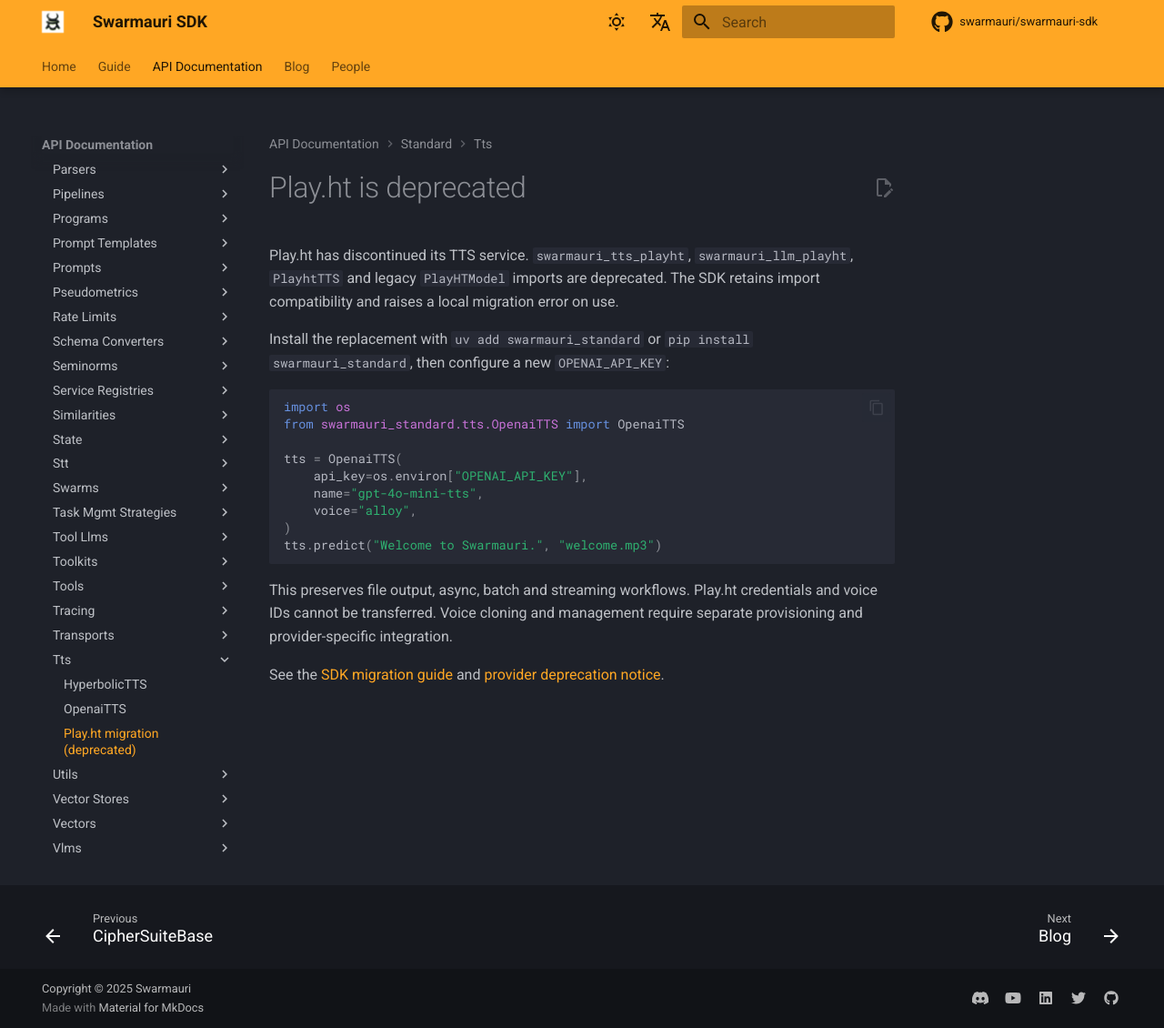
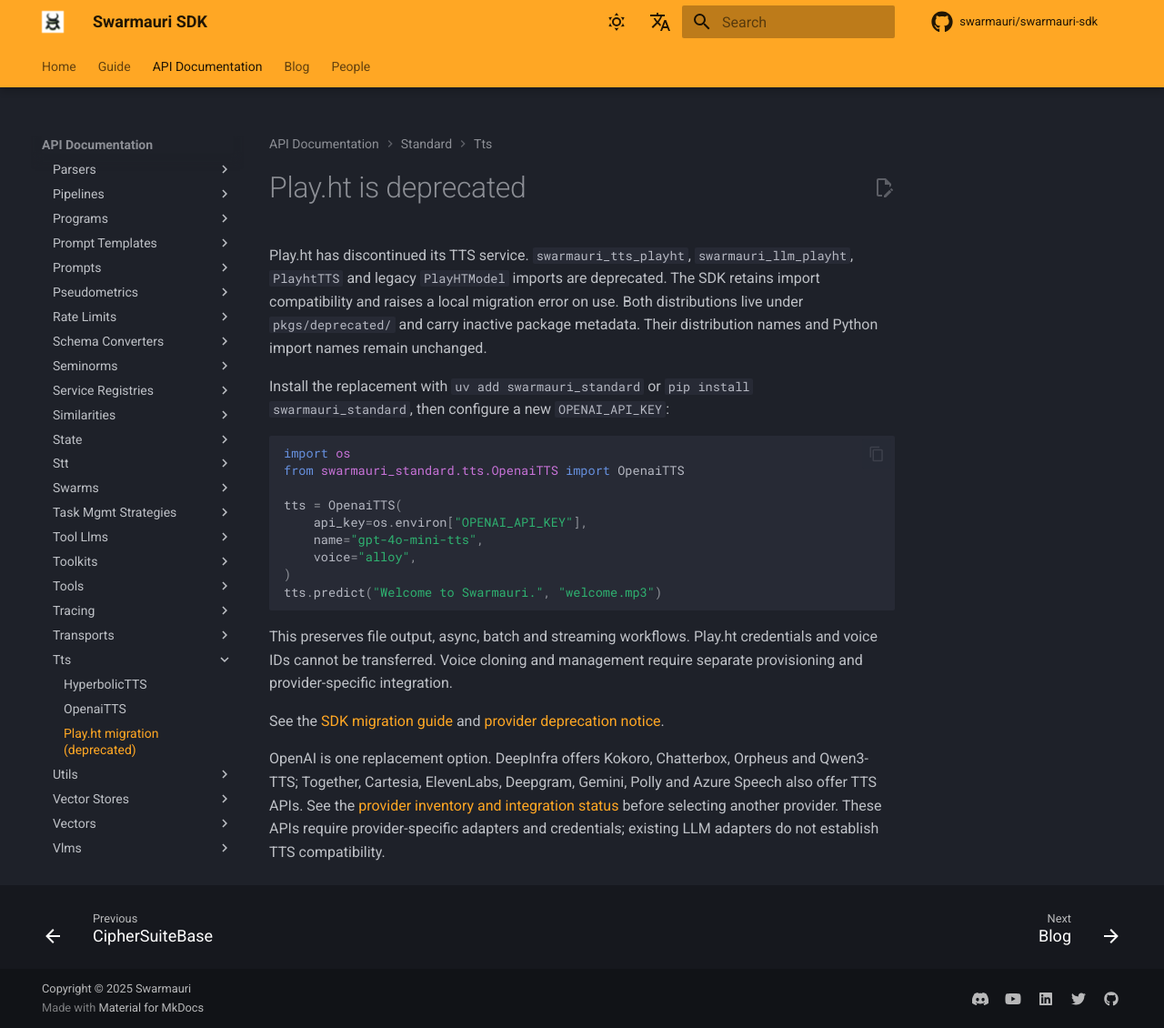
Before and after one commit to swarmauri/docs-swarmauri-com, an MkDocs documentation site: the page built from docs/home/playht_migration.md, in a window 1280 px wide and 1130 px high. Shown: the whole window at 91% size. Built offline with MkDocs 1.6.1 and Material for MkDocs 9.7.7, drawn with Linux system fonts in a browser that asks for light colours; comment, search, counter and statistics services are not loaded.

Commit message:
Document deprecated package locations and wider TTS alternatives

```diff
--- a/docs/home/playht_migration.md
+++ b/docs/home/playht_migration.md
@@ -3,6 +3,8 @@
 Play.ht has discontinued its TTS service. `swarmauri_tts_playht`,
 `swarmauri_llm_playht`, `PlayhtTTS` and legacy `PlayHTModel` imports are deprecated.
 The SDK retains import compatibility and raises a local migration error on use.
+Both distributions live under `pkgs/deprecated/` and carry inactive package
+metadata. Their distribution names and Python import names remain unchanged.
 
 Install the replacement with `uv add swarmauri_standard` or
 `pip install swarmauri_standard`, then configure a new `OPENAI_API_KEY`:
@@ -25,3 +27,9 @@ require separate provisioning and provider-specific integration.
 
 See the [SDK migration guide](https://github.com/swarmauri/swarmauri-sdk/blob/master/docs/migrations/playht.md)
 and [provider deprecation notice](https://docs.audiostack.ai/changelog/30th-july-2025-playht-deprecation-notice).
+
+OpenAI is one replacement option. DeepInfra offers Kokoro, Chatterbox, Orpheus
+and Qwen3-TTS; Together, Cartesia, ElevenLabs, Deepgram, Gemini, Polly and Azure
+Speech also offer TTS APIs. See the [provider inventory and integration status](https://github.com/swarmauri/swarmauri-sdk/blob/master/docs/research/tts-provider-options.md)
+before selecting another provider. These APIs require provider-specific adapters
+and credentials; existing LLM adapters do not establish TTS compatibility.
```
